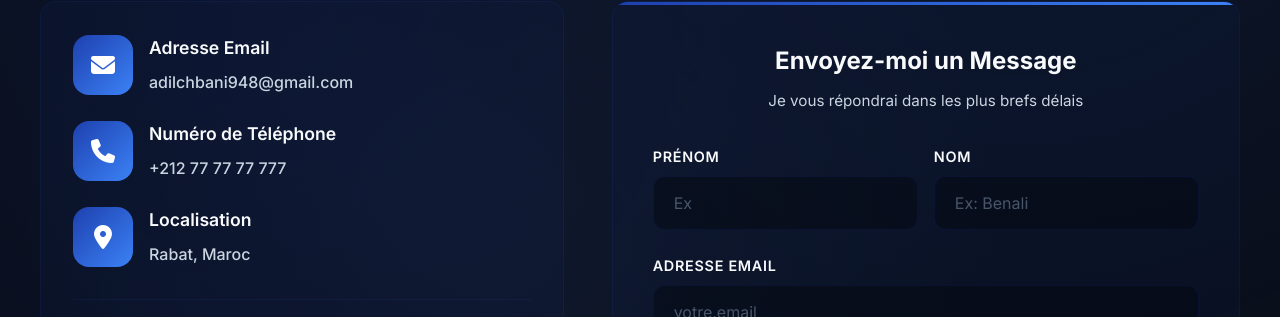
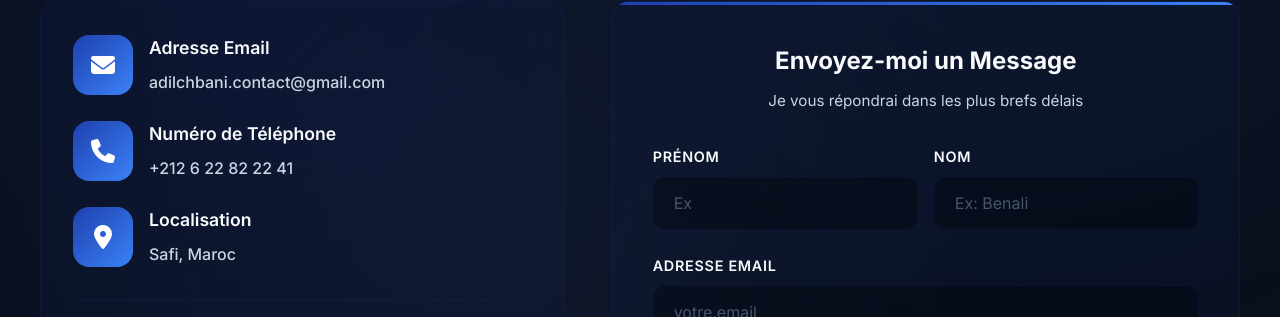
Before and after one commit to Adil-Chbani/portfolio, a plain HTML site: page contact.html in a window 1280 px wide. Shown: the part 401-718 px from the top of the page. Drawn offline with Linux system fonts and the light colour scheme.

Commit message:
Update images and content

```diff
--- a/contact.html
+++ b/contact.html
@@ -713,7 +713,7 @@
                         </div>
                         <div class="contact-details">
                             <h4>Adresse Email</h4>
-                            <a href="mailto:adilchbani948@gmail.com">adilchbani948@gmail.com</a>
+                            <a href="mailto:adilchbani.contact@gmail.com">adilchbani.contact@gmail.com</a>
                         </div>
                     </div>
                     <div class="contact-item">
@@ -722,7 +722,7 @@
                         </div>
                         <div class="contact-details">
                             <h4>Numéro de Téléphone</h4>
-                            <a href="tel:+212777777777">+212 77 77 77 777</a>
+                            <a href="tel:+212777777777">+212 6 22 82 22 41</a>
                         </div>
                     </div>
                     <div class="contact-item">
@@ -731,7 +731,7 @@
                         </div>
                         <div class="contact-details">
                             <h4>Localisation</h4>
-                            <p>Rabat, Maroc</p>
+                            <p>Safi, Maroc</p>
                         </div>
                     </div>
                     <div class="social-links">
@@ -1164,7 +1164,7 @@
 
         console.log('🚀 Contact page loaded successfully!');
         console.log('💼 ADIL CHBANI - Full Stack Developer');
-        console.log('📧 Contact: adilchbani948@gmail.com');
+        console.log('📧 Contact: adilchbani.contact@gmail.com');
     </script>
 </body>
 
```
